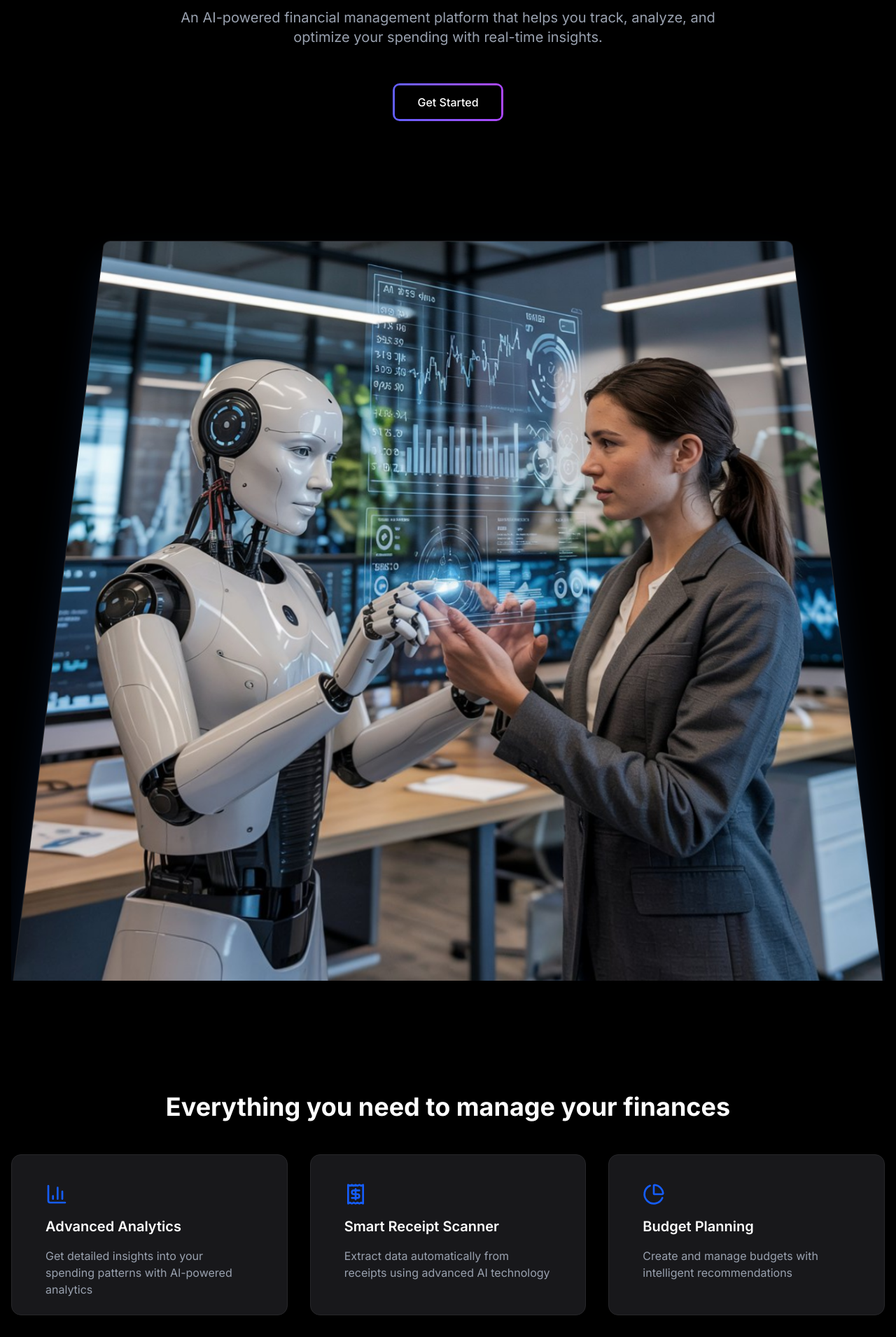
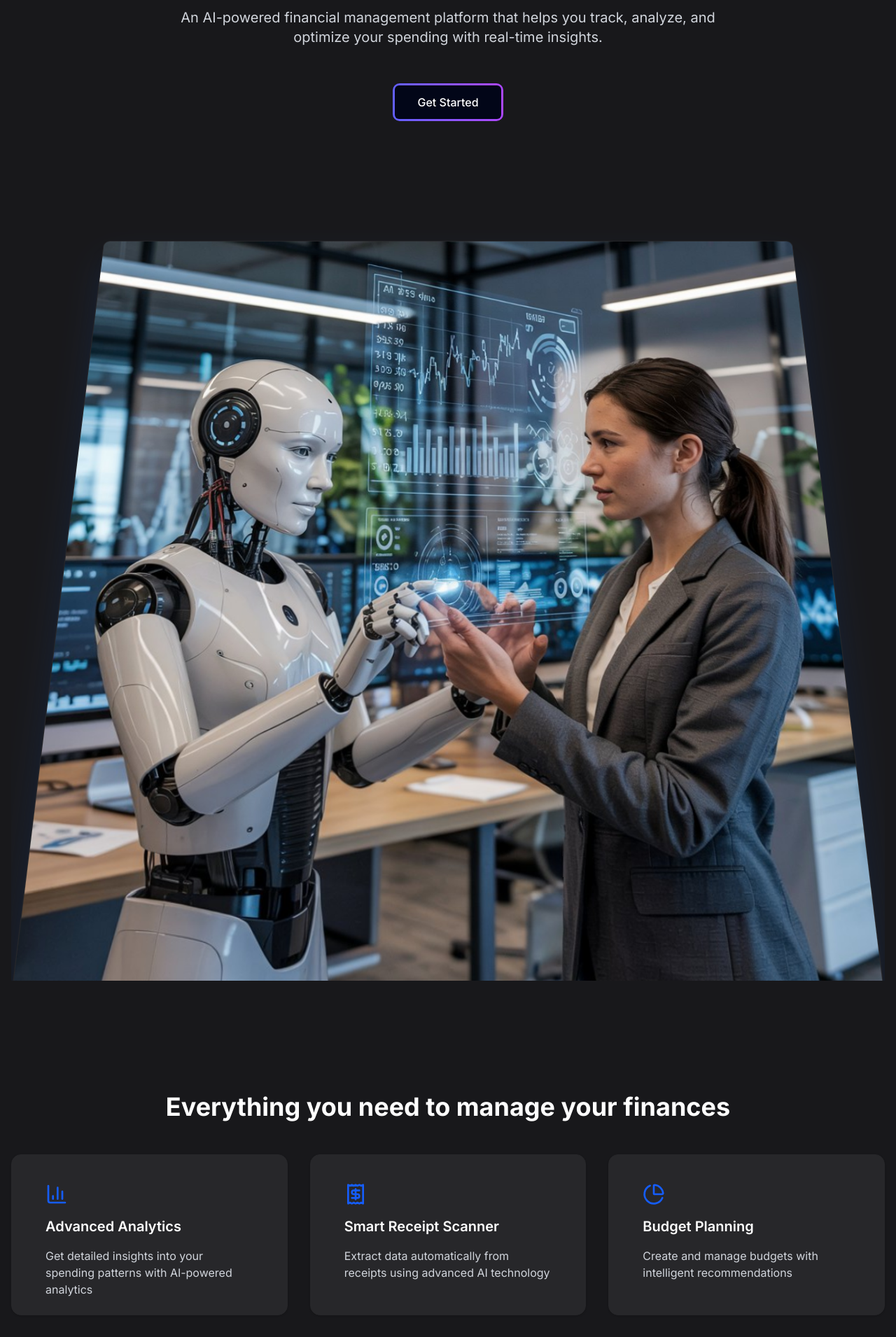
Before and after one commit to Kru5hna/Welth-AI-Finance-Platform, a Next.js app: page / in a window 1280 px wide. Shown: the part 420-2330 px from the top of the page at 70% size. Built offline with nearby package versions, Linux system fonts and the light colour scheme; no server answers.

Commit message:
Enhance UI styling across multiple components for improved aesthetics and readability

```diff
--- a/app/(main)/dashboard/page.jsx
+++ b/app/(main)/dashboard/page.jsx
@@ -34,9 +34,9 @@ async function DashBoardPage() {
 
     <div className='grid gap-4 md:grid-cols-2 lg:grid-cols-3'>
     <CreateAccountDrawer>
-  <Card className="hover:shadow-md transition-shadow cursor-pointer border-dashed">
-    <CardContent className="flex flex-col items-center justify-center text-muted-foreground h-full pt-5">
-      <Plus className="h-10 w-10 mb-2" />
+  <Card className="hover:shadow-md transition-shadow cursor-pointer border-dashed bg-zinc-950 ">
+    <CardContent className="flex flex-col items-center justify-center h-full pt-5 text-white hover:scale-110 duration-200 ">
+      <Plus className="h-10 w-10 mb-2 " />
       <p className="text-sm font-medium">Add New Account</p>
     </CardContent>
   </Card>
--- a/app/layout.js
+++ b/app/layout.js
@@ -18,7 +18,7 @@ export default function RootLayout({ children }) {
     <ClerkProvider>
       <html lang="en">
       <body
-        className={`${inter.className} bg-black`}
+        className={`${inter.className} bg-zinc-900`}
       >
         {/* header */}
         <Header />
@@ -29,9 +29,9 @@ export default function RootLayout({ children }) {
         <Toaster richColors/>
 
         {/* footer */}
-      <footer className="text-gray-600 bg-blue-100 p-12 text-center">
+      <footer className="text-gray-200 p-12 text-center">
       <div className="container mx-auto px-4">
-      <p>Made with 💝 By Krushna</p>
+      <p className="text-xl">Made with 💝 By Krushna</p>
       </div>
       </footer>
       </body>
--- a/app/not-found.jsx
+++ b/app/not-found.jsx
@@ -5,13 +5,13 @@ export default function NotFound() {
   return (
     <div className="flex flex-col items-center justify-center min-h-[100vh] px-4 text-center">
       <h1 className="text-6xl font-bold gradient-title mb-4">404</h1>
-      <h2 className="text-2xl font-semibold mb-4">Page Not Found</h2>
-      <p className="text-gray-600 mb-8">
+      <h2 className="text-2xl text-white font-semibold mb-4">Page Not Found</h2>
+      <p className="text-gray-300 mb-8">
         Oops! The page you&apos;re looking for doesn&apos;t exist or has been
         moved.
       </p>
       <Link href="/">
-        <Button>Return Home</Button>
+        <Button className='cursor-pointer border-2 hover:scale-110'>Return Home</Button>
       </Link>
     </div>
   );
--- a/app/page.jsx
+++ b/app/page.jsx
@@ -5,7 +5,7 @@ import Image from "next/image";
 
 export default function Home() {
   return (
-    <main className="mt-40 text-white bg-black min-h-screen">
+    <main className="mt-40 text-white min-h-screen">
       <HeroSection />
 
       {/* Features */}
@@ -18,14 +18,14 @@ export default function Home() {
             {featuresData.map((feature, index) => (
               <Card
                 key={index}
-                className="p-6 bg-zinc-900 border-zinc-800 hover:border-zinc-700 hover:scale-105 hover:shadow-2xl hover:shadow-blue-500/10 transition-all duration-300 group"
+                className="p-6 bg-zinc-800 border-zinc-800 hover:border-zinc-700 hover:scale-105 hover:shadow-2xl hover:shadow-blue-500/10 transition-all duration-300 group"
               >
                 <CardContent className="space-y-4 pt-4">
                   <div className="text-blue-500 group-hover:text-blue-400 transition-colors">
                     {feature.icon}
                   </div>
                   <h3 className="text-xl text-white font-semibold">{feature.title}</h3>
-                  <p className="text-gray-400">{feature.description}</p>
+                  <p className="text-gray-300">{feature.description}</p>
                 </CardContent>
               </Card>
             ))}
@@ -34,19 +34,19 @@ export default function Home() {
       </section>
 
       {/* How it works */}
-      <section className="py-20 bg-zinc-950">
+      <section className="py-20">
         <div className="container mx-auto px-4">
           <h2 className="text-3xl md:text-4xl font-bold text-center mb-16">
             How It Works
           </h2>
           <div className="grid grid-cols-1 md:grid-cols-3 gap-12">
             {howItWorksData.map((step, index) => (
-              <div key={index} className="text-center group hover:scale-105 transition-transform duration-300">
+              <div key={index} className="text-center group hover:scale-105 transition-transform duration-300 border-amber-300">
                 <div className="w-16 h-16 bg-blue-500/10 border border-blue-500/20 rounded-full flex items-center justify-center mx-auto mb-6 text-blue-500 group-hover:bg-blue-500/20 group-hover:border-blue-500/40 transition-all duration-300">
                   {step.icon}
                 </div>
                 <h3 className="text-xl font-semibold mb-4">{step.title}</h3>
-                <p className="text-gray-400">{step.description}</p>
+                <p className="text-gray-300">{step.description}</p>
               </div>
             ))}
           </div>
@@ -63,7 +63,7 @@ export default function Home() {
             {testimonialsData.map((testimonial, index) => (
               <Card
                 key={index}
-                className="p-6 bg-zinc-900 border-zinc-800 hover:border-zinc-700 hover:scale-105 hover:shadow-2xl hover:shadow-purple-500/10 transition-all duration-300"
+                className="p-6 bg-black border-zinc-800 hover:border-zinc-700 hover:scale-105 hover:shadow-2xl hover:shadow-purple-500/10 transition-all duration-300"
               >
                 <CardContent className="pt-4">
                   <div className="flex items-center mb-4">
@@ -76,10 +76,10 @@ export default function Home() {
                     />
                     <div className="ml-4">
                       <p className="font-semibold text-white">{testimonial.name}</p>
-                      <p className="text-sm text-gray-400">{testimonial.role}</p>
+                      <p className="text-sm text-gray-300">{testimonial.role}</p>
                     </div>
                   </div>
-                  <p className="text-gray-400 italic">"{testimonial.quote}"</p>
+                  <p className="text-gray-300 italic">"{testimonial.quote}"</p>
                 </CardContent>
               </Card>
             ))}
--- a/components/hero.jsx
+++ b/components/hero.jsx
@@ -34,7 +34,7 @@ const HeroSection = () => {
           with Intelligence
         </h1>
 
-        <p className="text-lg md:text-xl text-gray-400 max-w-3xl mx-auto mb-8">
+        <p className="text-lg md:text-xl text-gray-300 max-w-3xl mx-auto mb-8">
           An AI-powered financial management platform that helps you track, analyze,
           and optimize your spending with real-time insights.
         </p>
@@ -42,7 +42,7 @@ const HeroSection = () => {
         <Link href="/dashboard" className="inline-block group">
           <button className="group relative p-[3px] mt-5 overflow-hidden rounded-lg focus:outline-none focus:ring-2 focus:ring-purple-500 focus:ring-offset-2">
             <span className="absolute inset-0 bg-gradient-to-r from-indigo-500 to-purple-500" />
-            <span className="relative block px-8 py-3 bg-black rounded-[6px] text-white font-medium transition-all duration-200 group-hover:bg-transparent cursor-pointer">
+            <span className="relative block px-8 py-3 bg-slate-950 rounded-[6px] text-white font-medium transition-all duration-200 group-hover:bg-transparent cursor-pointer">
               Get Started
             </span>
           </button>
```
